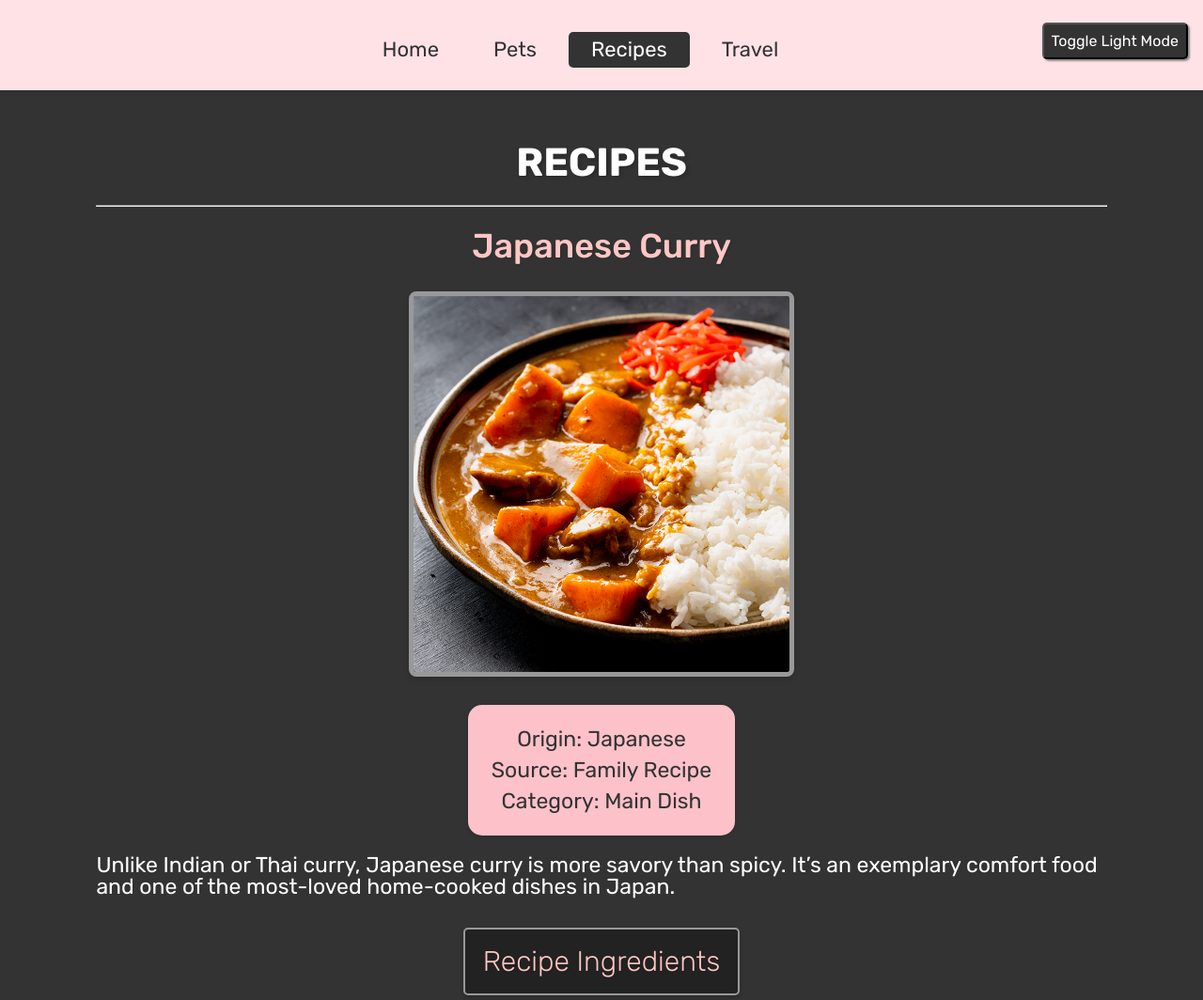
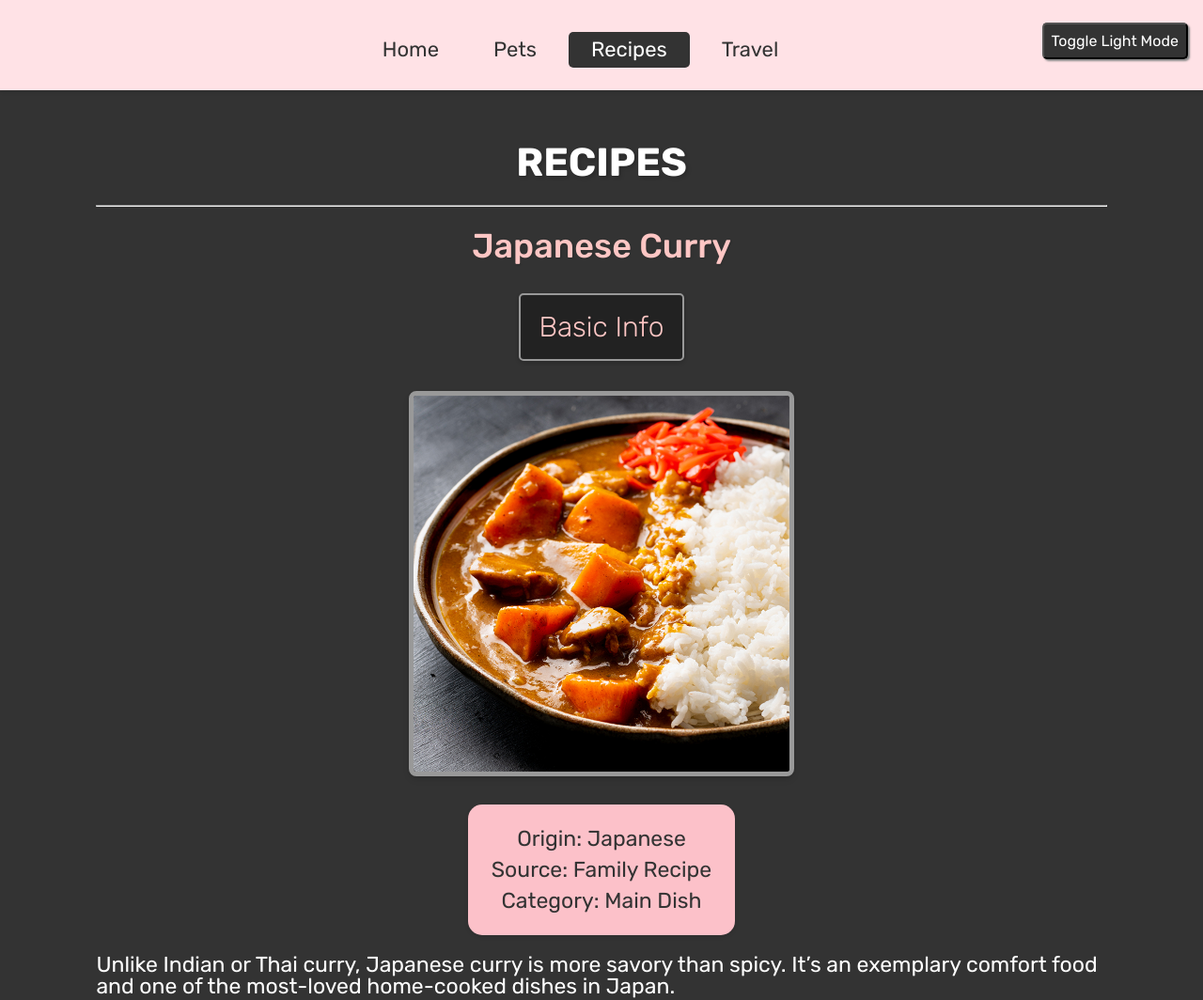
Before and after one commit to vanessly/cpp_desktop_final, a plain HTML site: page recipes.html in a window 1280 px wide. Shown: the top 1064 px of the page at 94% size. Drawn offline with Linux system fonts and the light colour scheme.

Commit message:
Finished

```diff
--- a/recipes.html
+++ b/recipes.html
@@ -32,6 +32,7 @@
         <!-- Japanese Curry -->
         <div>
             <h2>Japanese Curry</h2>
+            <h3>Basic Info</h3>
             <img src="images/curry.jpg" width = "400" alt="Japanese curry dish">
             <div class="info">
             <h4><b>Origin</b>: Japanese</h4>
@@ -72,6 +73,7 @@
         <!-- Guacamole -->
         <div>
             <h2>Guacamole</h2>
+            <h3>Basic Info</h3>
             <img src="images/guac.jpg" width = "400" alt="Guacamole">
             <div class="info">
             <h4><b>Origin</b>: Mexican</h4>
@@ -106,6 +108,7 @@
         <div>
             <!-- Zucchini Fritters -->
             <h2>Zucchini Fritters</h2>
+            <h3>Basic Info</h3>
             <img src="images/Zucchini_fritters_4.jpg" width = "400" alt="Zucchini fritters">
             <div class="info">
             <h4><b>Origin</b>: Unknown</h4>
@@ -142,6 +145,7 @@
         <div>
             <!-- Mac & Cheese -->
             <h2>Mac & Cheese</h2>
+            <h3>Basic Info</h3>
             <img src="images/mac_cheese.jpg" width = "400" alt="Mac and cheese">
             <div class="info">
                 <h4><b>Origin</b>: Northern Europe</h4>
@@ -176,6 +180,7 @@
         <div>
             <!-- Coca-Cola Chicken Wings -->
             <h2>Coca-Cola Chicken Wings</h2>
+            <h3>Basic Info</h3>
             <img src="images/coca_cola_chicken_wings.jpg" width = "400" alt="Coca cola wings">
             <div class="info">
                 <h4><b>Origin</b>: China</h4>
```
